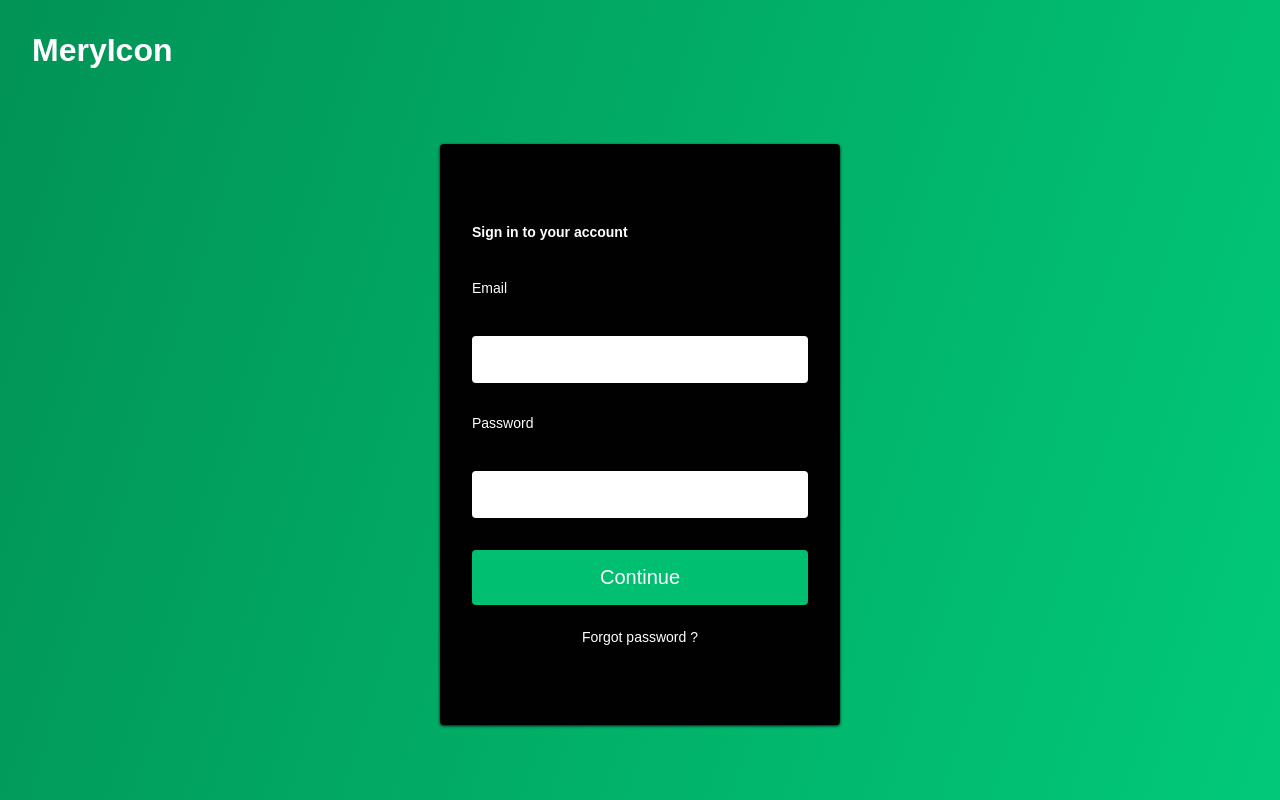
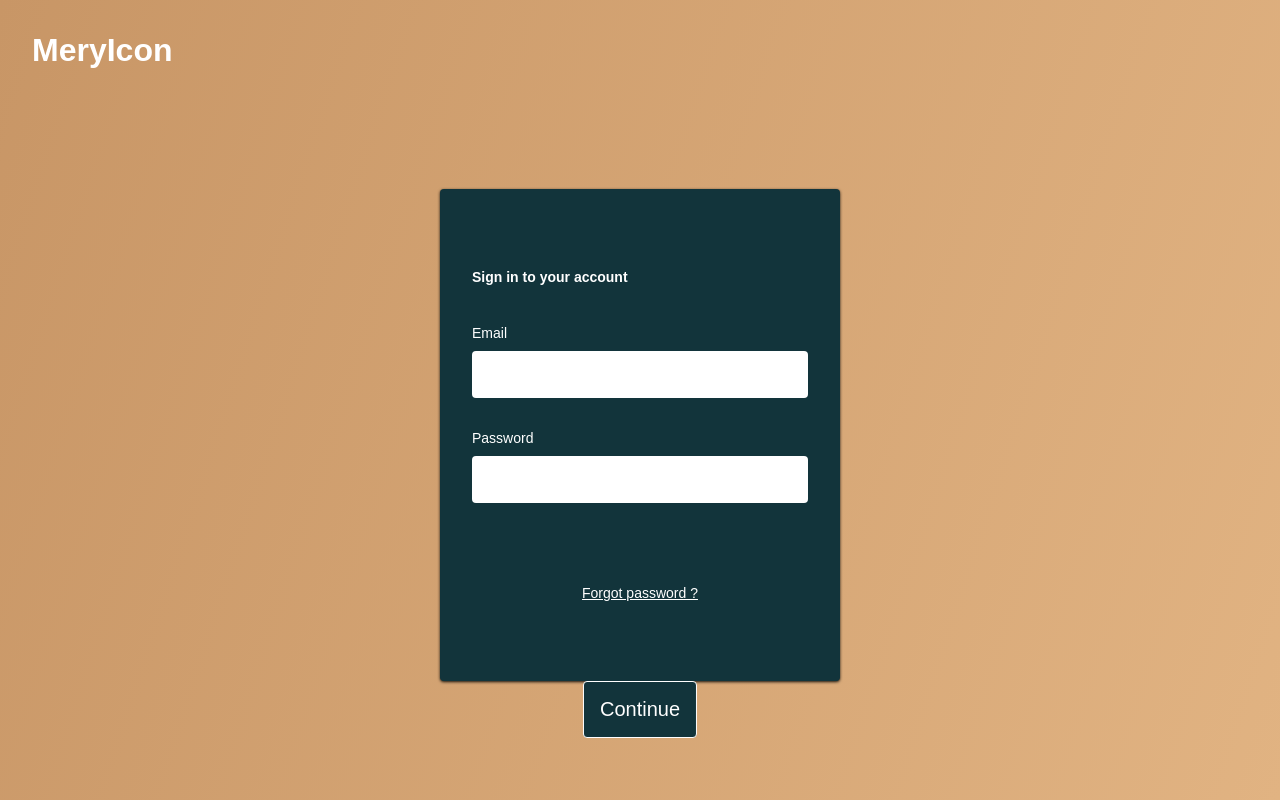
Before and after one commit to Meriemu/reactBlog, a React (Create React App) app: page /signin in a window 1280 px wide. Built offline with nearby package versions, Linux system fonts and the light colour scheme; a web font is replaced by a local one.

Commit message:
signin page animation

```diff
--- a/package.json
+++ b/package.json
@@ -7,6 +7,7 @@
     "@testing-library/jest-dom": "^5.16.5",
     "@testing-library/react": "^13.4.0",
     "@testing-library/user-event": "^13.5.0",
+    "animejs": "^3.2.1",
     "react": "^18.2.0",
     "react-dom": "^18.2.0",
     "react-icons": "^4.6.0",
@@ -21,7 +22,6 @@
     "build": "react-scripts build",
     "test": "react-scripts test",
     "eject": "react-scripts eject",
-
     "predeploy": "npm run build",
     "deploy": "gh-pages -d build"
   },
--- a/src/components/Signin/SigninElements.jsx
+++ b/src/components/Signin/SigninElements.jsx
@@ -10,11 +10,7 @@ export const Container = styled.div`
   top: 0;
   z-index: 0;
   overflow: hidden;
-    background: linear-gradient(
-    108deg,
-    rgba(1, 147, 86, 1) 0%,
-    rgba(1, 201, 122, 1) 100%
-    );
+  background: linear-gradient(108deg, #c89666 0%, #e1b382 100%);
 `;
 export const FormWrap = styled.div`
   height: 100%;
@@ -31,7 +27,7 @@ export const Icon = styled(LinkRouter)`
   margin-left: 32px;
   margin-top: 32px;
   text-decoration: none;
-   color: #FFF;
+  color: #fff;
   font-weight: 700;
   font-size: 32px;
 
@@ -53,7 +49,8 @@ export const FormContent = styled.div`
 `;
 
 export const Form = styled.form`
-   background: #010101;
+position: relative;
+  background: #12343b;
   max-width: 400px;
   height: auto;
   width: 100%;
@@ -62,7 +59,7 @@ export const Form = styled.form`
   margin: 0 auto;
   padding: 80px 32px;
   border-radius: 4px;
-   box-shadow: 0 1px 3px rgba(0, 0, 0, .9);
+  box-shadow: 0 1px 3px rgba(0, 0, 0, 0.9);
 
   @media screen and (max-width: 480px) {
     padding: 32px 32px;
@@ -76,7 +73,7 @@ export const FormH1 = styled.h1`
 `;
 
 export const FormLabel = styled.label`
-   margin-bottom: 40px;
+  margin-bottom: 10px;
   font-size: 14px;
   color: #fff;
 `;
@@ -89,18 +86,30 @@ export const FormInput = styled.input`
 `;
 
 export const FormButton = styled.button`
-  background: #01BF71;
-  padding: 16px 0;
-  border: none;
+position: absolute;
+top: 100%;
+  left: 50%;
+  transform: translateX(-50%);
+  width: fit-content;
+  background: #12343b;
+  padding: 16px;
+  border: 1px solid #fff;
   border-radius: 4px;
-  color: #FFF;
+  color: #fff;
   font-size: 20px;
+  /* transition: all .2s ease-in; */
   cursor: pointer;
+
+  &:hover {
+    background: #FFF;
+    border: 1px solid #12343b;
+    color: #12343b;
+  }
 `;
 
-export const Text = styled.span`
+export const FormLinkForgot = styled.a`
   text-align: center;
-  margin-top: 24px;
-  color: #FFF;
+  margin-top: 50px;
+  color: #fff;
   font-size: 14px;
 `;
--- a/src/components/Signin/index.js
+++ b/src/components/Signin/index.js
@@ -1,4 +1,6 @@
-import React from 'react'
+import React, { useRef, useEffect } from "react";
+import anime from "animejs/lib/anime.es.js"
+
 import {
   Container,
   FormWrap,
@@ -9,14 +11,71 @@ import {
   FormLabel,
   FormInput,
   FormButton,
-    Text
- } from './SigninElements'
+  FormLinkForgot,
+} from "./SigninElements";
 
 const SignIn = () => {
+  const btnRef = useRef(null);
+
+  useEffect(() => {
+    // console.log("first useefect: ", btnRef);
+    var el = document.getElementById("btnEscape");
+    if (el) {
+      // const el = document.getElementById("runaway-btn");
+
+      const animateMove = (element, prop, pixels) =>
+        anime({
+          targets: element,
+          [prop]: `${pixels}px`,
+          easing: "easeOutCirc",
+        });
+
+      ["mouseover"].forEach(function (e) {
+        el.addEventListener(e, function (event) {
+          const top = getRandomNumber(this.parentElement.offsetHeight - this.offsetHeight -1);
+          const left = getRandomNumber(this.parentElement.offsetWidth - this.offsetWidth -1);
+
+          animateMove(this, "left", left).play();
+          animateMove(this, "top", top).play();
+        });
+      });
+
+      const getRandomNumber = (num) => {
+        return Math.floor(Math.random() * (num + 1));
+      };
+
+      // el.addEventListener("mouseenter", run);
+      // function run() {
+      // 	//  var btn = document.getElementById("btnEscape");
+      // 	// if (!el.style.left) {
+      // 		// Default to 500 to start
+      // 	// 	el.style.left = "500px";
+      // 	// } else {
+      // 	// 	var posLeft = parseInt(el.style.left); // parseInt ignores the px on the end
+      // 	// 	if (posLeft >= 800) {
+      // 	// 	el.style.left = "200px";
+      // 	// 	} else if (posLeft > 450) {
+      // 	// 	posLeft += 150;
+      // 	// 	el.style.left = posLeft + 150 + "px";
+      // 	// 	}
+
+      // 	var nextX = Math.floor(Math.random() * (el.parentElement.clientWidth - el.offsetWidth - 1) + 1),
+      // 	nextY = Math.floor(Math.random() * (el.parentElement.clientHeight  - el.offsetHeight - 1) + 1);
+      // 	el.animate({ left: nextX + 'px', top: nextY + 'px' });
+
+      // 	// console.log("first width: ", el.parentElement.clientWidth)
+      // 	// console.log("first hei: ", el.parentElement.clientHeight)
+      // 	// }
+      // }
+    } else {
+      // el.addEventListener("mouseenter", console.log("first :: ", el));
+    }
+  }, []);
+
   return (
     <Container>
       <FormWrap>
-            <Icon to='/'> MeryIcon</Icon>
+        <Icon to="/"> MeryIcon</Icon>
         <FormContent>
           <Form action="#">
             <FormH1> Sign in to your account </FormH1>
@@ -25,13 +84,22 @@ const SignIn = () => {
             <FormLabel htmlFor="for">Password</FormLabel>
             <FormInput type="password" required />
 
-                    <FormButton type="submit"> Continue</FormButton>
-                    <Text> Forgot password ?</Text>
+            <FormButton
+              id="btnEscape"
+              type="submit"
+              // ref={el => { console.log(el); btnRef.current = el; }}
+              ref={btnRef}
+              // onMouseEnter={ClickMeIfYouCan}
+            >
+              {" "}
+              Continue
+            </FormButton>
+            <FormLinkForgot href="#"> Forgot password ?</FormLinkForgot>
           </Form>
         </FormContent>
       </FormWrap>
     </Container>
-  )
-}
+  );
+};
 
-export default SignIn
+export default SignIn;
--- a/src/index.js
+++ b/src/index.js
@@ -4,7 +4,7 @@ import ReactDOM from 'react-dom/client';
 
 const root = ReactDOM.createRoot(document.getElementById('root'));
 root.render(
-  <React.StrictMode>
+  <>
     <App />
-  </React.StrictMode>
+  </>
 );
```
Also changed, not shown: 1 other file (tests, documents, lock files or other folders). Lines whose indentation alone changed are shown as unchanged.
